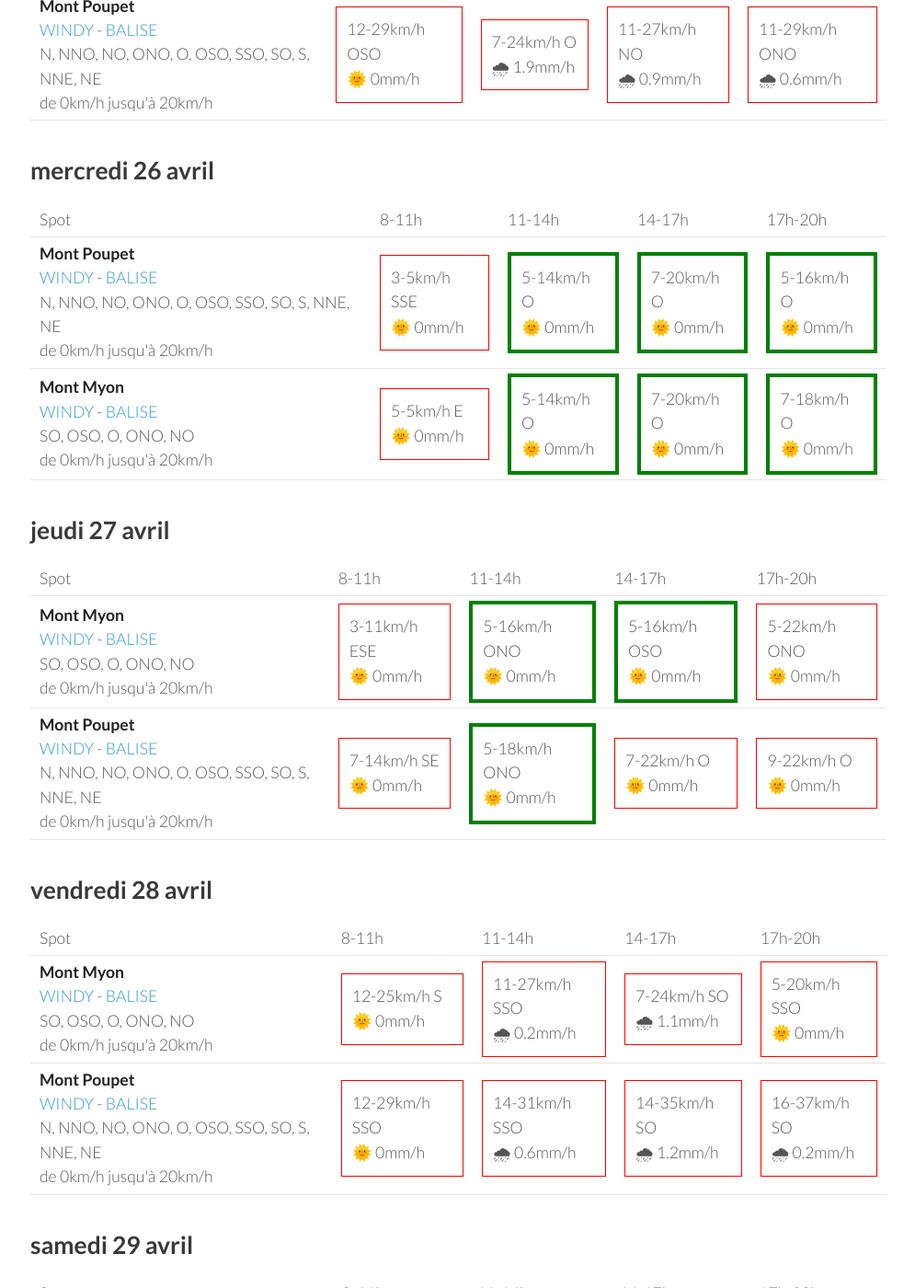
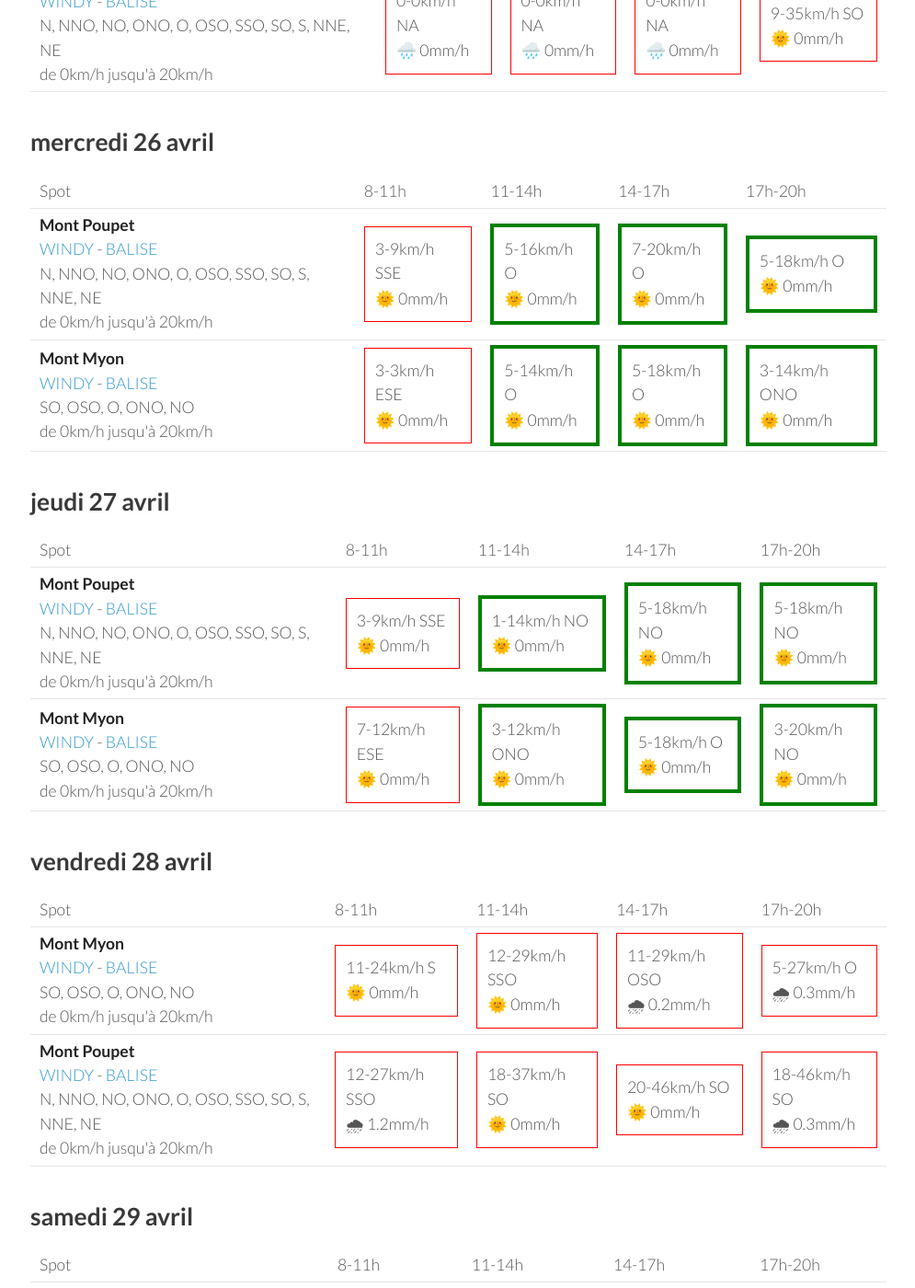
Before and after one commit to parapente-dans-le-nord/parapente-dans-le-nord.github.io, a Jekyll site: the page built from jura.markdown, in a window 1280 px wide and 1400 px high, scrolled down 526 px. Shown: the whole window at 92% size, without its empty margins (25-1020 px from the left). Built offline with Jekyll 4.4.1, drawn with Linux system fonts in a browser that asks for light colours; some of the changed text lies outside the part shown.

Commit message:
update index.markdown

```diff
--- a/jura.markdown
+++ b/jura.markdown
@@ -24,21 +24,19 @@ page mise à jour le mardi 25 avril 13:20
 <tr>
         <td><strong>Mont Myon</strong><br><a href="https://windy.com/46.331/5.397?45.898,5.394,8,m:eWoagj8">WINDY</a> - <span class=""><a href="http://www.balisemeteo.com/balise.php?idBalise=70">BALISE</a> </span><br> <span class="vent-favorable">SO, OSO, O, ONO, NO</span><br><span class="force-vent">de 0km/h jusqu'à 20km/h</span> </td>
 
-            <td><div class="flyable"><p>5-16km/h O</p><p>🌞 0mm/h</p></div></td>
-            <td><div class="flyable"><p>5-20km/h O</p><p>🌧 0.4mm/h</p></div></td>
-            <td><div class="not-flyable"><p>9-22km/h ONO</p><p>🌧 0.8mm/h</p></div></td>
-            <td><div class="not-flyable"><p>9-24km/h ONO</p><p>🌞 0mm/h</p></div></td>
-
+            <td><div class="not-flyable"><p>0-0km/h NA</p><p>🌧️ 0mm/h</p></div></td>
+            <td><div class="not-flyable"><p>0-0km/h NA</p><p>🌧️ 0mm/h</p></div></td>
+            <td><div class="not-flyable"><p>0-0km/h NA</p><p>🌧️ 0mm/h</p></div></td>
+            <td><div class="not-flyable"><p>9-22km/h NO</p><p>🌞 0mm/h</p></div></td>
 
     </tr>
 <tr>
         <td><strong>Mont Poupet</strong><br><a href="https://windy.com/46.970/5.876?46.541,5.876,8">WINDY</a> - <span class=""><a href="http://www.balisemeteo.com/balise.php?idBalise=92">BALISE</a> </span><br> <span class="vent-favorable">N, NNO, NO, ONO, O, OSO, SSO, SO, S, NNE, NE</span><br><span class="force-vent">de 0km/h jusqu'à 20km/h</span> </td>
 
-            <td><div class="not-flyable"><p>12-29km/h OSO</p><p>🌞 0mm/h</p></div></td>
-            <td><div class="not-flyable"><p>7-24km/h O</p><p>🌧 1.9mm/h</p></div></td>
-            <td><div class="not-flyable"><p>11-27km/h NO</p><p>🌧 0.9mm/h</p></div></td>
-            <td><div class="not-flyable"><p>11-29km/h ONO</p><p>🌧 0.6mm/h</p></div></td>
-
+            <td><div class="not-flyable"><p>0-0km/h NA</p><p>🌧️ 0mm/h</p></div></td>
+            <td><div class="not-flyable"><p>0-0km/h NA</p><p>🌧️ 0mm/h</p></div></td>
+            <td><div class="not-flyable"><p>0-0km/h NA</p><p>🌧️ 0mm/h</p></div></td>
+            <td><div class="not-flyable"><p>9-35km/h SO</p><p>🌞 0mm/h</p></div></td>
 
     </tr>
 
@@ -60,20 +58,20 @@ page mise à jour le mardi 25 avril 13:20
 <tr>
         <td><strong>Mont Poupet</strong><br><a href="https://windy.com/46.970/5.876?46.541,5.876,8">WINDY</a> - <span class=""><a href="http://www.balisemeteo.com/balise.php?idBalise=92">BALISE</a> </span><br> <span class="vent-favorable">N, NNO, NO, ONO, O, OSO, SSO, SO, S, NNE, NE</span><br><span class="force-vent">de 0km/h jusqu'à 20km/h</span> </td>
 
-            <td><div class="not-flyable"><p>3-5km/h SSE</p><p>🌞 0mm/h</p></div></td>
-            <td><div class="flyable"><p>5-14km/h O</p><p>🌞 0mm/h</p></div></td>
+            <td><div class="not-flyable"><p>3-9km/h SSE</p><p>🌞 0mm/h</p></div></td>
+            <td><div class="flyable"><p>5-16km/h O</p><p>🌞 0mm/h</p></div></td>
             <td><div class="flyable"><p>7-20km/h O</p><p>🌞 0mm/h</p></div></td>
-            <td><div class="flyable"><p>5-16km/h O</p><p>🌞 0mm/h</p></div></td>
+            <td><div class="flyable"><p>5-18km/h O</p><p>🌞 0mm/h</p></div></td>
 
 
     </tr>
 <tr>
         <td><strong>Mont Myon</strong><br><a href="https://windy.com/46.331/5.397?45.898,5.394,8,m:eWoagj8">WINDY</a> - <span class=""><a href="http://www.balisemeteo.com/balise.php?idBalise=70">BALISE</a> </span><br> <span class="vent-favorable">SO, OSO, O, ONO, NO</span><br><span class="force-vent">de 0km/h jusqu'à 20km/h</span> </td>
 
-            <td><div class="not-flyable"><p>5-5km/h E</p><p>🌞 0mm/h</p></div></td>
+            <td><div class="not-flyable"><p>3-3km/h ESE</p><p>🌞 0mm/h</p></div></td>
             <td><div class="flyable"><p>5-14km/h O</p><p>🌞 0mm/h</p></div></td>
-            <td><div class="flyable"><p>7-20km/h O</p><p>🌞 0mm/h</p></div></td>
-            <td><div class="flyable"><p>7-18km/h O</p><p>🌞 0mm/h</p></div></td>
+            <td><div class="flyable"><p>5-18km/h O</p><p>🌞 0mm/h</p></div></td>
+            <td><div class="flyable"><p>3-14km/h ONO</p><p>🌞 0mm/h</p></div></td>
 
 
     </tr>
@@ -94,22 +92,22 @@ page mise à jour le mardi 25 avril 13:20
       <td>17h-20h</td>
     </tr>
 <tr>
-        <td><strong>Mont Myon</strong><br><a href="https://windy.com/46.331/5.397?45.898,5.394,8,m:eWoagj8">WINDY</a> - <span class=""><a href="http://www.balisemeteo.com/balise.php?idBalise=70">BALISE</a> </span><br> <span class="vent-favorable">SO, OSO, O, ONO, NO</span><br><span class="force-vent">de 0km/h jusqu'à 20km/h</span> </td>
+        <td><strong>Mont Poupet</strong><br><a href="https://windy.com/46.970/5.876?46.541,5.876,8">WINDY</a> - <span class=""><a href="http://www.balisemeteo.com/balise.php?idBalise=92">BALISE</a> </span><br> <span class="vent-favorable">N, NNO, NO, ONO, O, OSO, SSO, SO, S, NNE, NE</span><br><span class="force-vent">de 0km/h jusqu'à 20km/h</span> </td>
 
-            <td><div class="not-flyable"><p>3-11km/h ESE</p><p>🌞 0mm/h</p></div></td>
-            <td><div class="flyable"><p>5-16km/h ONO</p><p>🌞 0mm/h</p></div></td>
-            <td><div class="flyable"><p>5-16km/h OSO</p><p>🌞 0mm/h</p></div></td>
-            <td><div class="not-flyable"><p>5-22km/h ONO</p><p>🌞 0mm/h</p></div></td>
+            <td><div class="not-flyable"><p>3-9km/h SSE</p><p>🌞 0mm/h</p></div></td>
+            <td><div class="flyable"><p>1-14km/h NO</p><p>🌞 0mm/h</p></div></td>
+            <td><div class="flyable"><p>5-18km/h NO</p><p>🌞 0mm/h</p></div></td>
+            <td><div class="flyable"><p>5-18km/h NO</p><p>🌞 0mm/h</p></div></td>
 
 
     </tr>
 <tr>
-        <td><strong>Mont Poupet</strong><br><a href="https://windy.com/46.970/5.876?46.541,5.876,8">WINDY</a> - <span class=""><a href="http://www.balisemeteo.com/balise.php?idBalise=92">BALISE</a> </span><br> <span class="vent-favorable">N, NNO, NO, ONO, O, OSO, SSO, SO, S, NNE, NE</span><br><span class="force-vent">de 0km/h jusqu'à 20km/h</span> </td>
+        <td><strong>Mont Myon</strong><br><a href="https://windy.com/46.331/5.397?45.898,5.394,8,m:eWoagj8">WINDY</a> - <span class=""><a href="http://www.balisemeteo.com/balise.php?idBalise=70">BALISE</a> </span><br> <span class="vent-favorable">SO, OSO, O, ONO, NO</span><br><span class="force-vent">de 0km/h jusqu'à 20km/h</span> </td>
 
-            <td><div class="not-flyable"><p>7-14km/h SE</p><p>🌞 0mm/h</p></div></td>
-            <td><div class="flyable"><p>5-18km/h ONO</p><p>🌞 0mm/h</p></div></td>
-            <td><div class="not-flyable"><p>7-22km/h O</p><p>🌞 0mm/h</p></div></td>
-            <td><div class="not-flyable"><p>9-22km/h O</p><p>🌞 0mm/h</p></div></td>
+            <td><div class="not-flyable"><p>7-12km/h ESE</p><p>🌞 0mm/h</p></div></td>
+            <td><div class="flyable"><p>3-12km/h ONO</p><p>🌞 0mm/h</p></div></td>
+            <td><div class="flyable"><p>5-18km/h O</p><p>🌞 0mm/h</p></div></td>
+            <td><div class="flyable"><p>3-20km/h NO</p><p>🌞 0mm/h</p></div></td>
 
 
     </tr>
@@ -132,20 +130,20 @@ page mise à jour le mardi 25 avril 13:20
 <tr>
         <td><strong>Mont Myon</strong><br><a href="https://windy.com/46.331/5.397?45.898,5.394,8,m:eWoagj8">WINDY</a> - <span class=""><a href="http://www.balisemeteo.com/balise.php?idBalise=70">BALISE</a> </span><br> <span class="vent-favorable">SO, OSO, O, ONO, NO</span><br><span class="force-vent">de 0km/h jusqu'à 20km/h</span> </td>
 
-            <td><div class="not-flyable"><p>12-25km/h S</p><p>🌞 0mm/h</p></div></td>
-            <td><div class="not-flyable"><p>11-27km/h SSO</p><p>🌧 0.2mm/h</p></div></td>
-            <td><div class="not-flyable"><p>7-24km/h SO</p><p>🌧 1.1mm/h</p></div></td>
-            <td><div class="not-flyable"><p>5-20km/h SSO</p><p>🌞 0mm/h</p></div></td>
+            <td><div class="not-flyable"><p>11-24km/h S</p><p>🌞 0mm/h</p></div></td>
+            <td><div class="not-flyable"><p>12-29km/h SSO</p><p>🌞 0mm/h</p></div></td>
+            <td><div class="not-flyable"><p>11-29km/h OSO</p><p>🌧 0.2mm/h</p></div></td>
+            <td><div class="not-flyable"><p>5-27km/h O</p><p>🌧 0.3mm/h</p></div></td>
 
 
     </tr>
 <tr>
         <td><strong>Mont Poupet</strong><br><a href="https://windy.com/46.970/5.876?46.541,5.876,8">WINDY</a> - <span class=""><a href="http://www.balisemeteo.com/balise.php?idBalise=92">BALISE</a> </span><br> <span class="vent-favorable">N, NNO, NO, ONO, O, OSO, SSO, SO, S, NNE, NE</span><br><span class="force-vent">de 0km/h jusqu'à 20km/h</span> </td>
 
-            <td><div class="not-flyable"><p>12-29km/h SSO</p><p>🌞 0mm/h</p></div></td>
-            <td><div class="not-flyable"><p>14-31km/h SSO</p><p>🌧 0.6mm/h</p></div></td>
-            <td><div class="not-flyable"><p>14-35km/h SO</p><p>🌧 1.2mm/h</p></div></td>
-            <td><div class="not-flyable"><p>16-37km/h SO</p><p>🌧 0.2mm/h</p></div></td>
+            <td><div class="not-flyable"><p>12-27km/h SSO</p><p>🌧 1.2mm/h</p></div></td>
+            <td><div class="not-flyable"><p>18-37km/h SO</p><p>🌞 0mm/h</p></div></td>
+            <td><div class="not-flyable"><p>20-46km/h SO</p><p>🌞 0mm/h</p></div></td>
+            <td><div class="not-flyable"><p>18-46km/h SO</p><p>🌧 0.3mm/h</p></div></td>
 
 
     </tr>
@@ -179,9 +177,9 @@ page mise à jour le mardi 25 avril 13:20
         <td><strong>Mont Myon</strong><br><a href="https://windy.com/46.331/5.397?45.898,5.394,8,m:eWoagj8">WINDY</a> - <span class=""><a href="http://www.balisemeteo.com/balise.php?idBalise=70">BALISE</a> </span><br> <span class="vent-favorable">SO, OSO, O, ONO, NO</span><br><span class="force-vent">de 0km/h jusqu'à 20km/h</span> </td>
 
             <td><div class="not-flyable"><p>3-12km/h ENE</p><p>🌞 0mm/h</p></div></td>
-            <td><div class="not-flyable"><p>7-18km/h NNO</p><p>🌞 0mm/h</p></div></td>
-            <td><div class="not-flyable"><p>9-24km/h NNO</p><p>🌞 0mm/h</p></div></td>
-            <td><div class="not-flyable"><p>7-22km/h N</p><p>🌞 0mm/h</p></div></td>
+            <td><div class="not-flyable"><p>7-20km/h NNO</p><p>🌞 0mm/h</p></div></td>
+            <td><div class="not-flyable"><p>11-27km/h NNO</p><p>🌞 0mm/h</p></div></td>
+            <td><div class="not-flyable"><p>11-27km/h N</p><p>🌞 0mm/h</p></div></td>
 
 
     </tr>
@@ -202,6 +200,16 @@ page mise à jour le mardi 25 avril 13:20
       <td>17h-20h</td>
     </tr>
 <tr>
+        <td><strong>Mont Myon</strong><br><a href="https://windy.com/46.331/5.397?45.898,5.394,8,m:eWoagj8">WINDY</a> - <span class=""><a href="http://www.balisemeteo.com/balise.php?idBalise=70">BALISE</a> </span><br> <span class="vent-favorable">SO, OSO, O, ONO, NO</span><br><span class="force-vent">de 0km/h jusqu'à 20km/h</span> </td>
+
+            <td><div class="flyable"><p>3-14km/h NO</p><p>🌧 0.2mm/h</p></div></td>
+            <td><div class="flyable"><p>7-20km/h NO</p><p>🌞 0mm/h</p></div></td>
+            <td><div class="not-flyable"><p>7-24km/h NO</p><p>🌧 0.3mm/h</p></div></td>
+            <td><div class="flyable"><p>3-16km/h OSO</p><p>🌧 0.5mm/h</p></div></td>
+
+
+    </tr>
+<tr>
         <td><strong>Mont Poupet</strong><br><a href="https://windy.com/46.970/5.876?46.541,5.876,8">WINDY</a> - <span class=""><a href="http://www.balisemeteo.com/balise.php?idBalise=92">BALISE</a> </span><br> <span class="vent-favorable">N, NNO, NO, ONO, O, OSO, SSO, SO, S, NNE, NE</span><br><span class="force-vent">de 0km/h jusqu'à 20km/h</span> </td>
 
             <td><div class="not-flyable"><p>7-20km/h N</p><p>🌧 11mm/h</p></div></td>
@@ -211,16 +219,6 @@ page mise à jour le mardi 25 avril 13:20
 
 
     </tr>
-<tr>
-        <td><strong>Mont Myon</strong><br><a href="https://windy.com/46.331/5.397?45.898,5.394,8,m:eWoagj8">WINDY</a> - <span class=""><a href="http://www.balisemeteo.com/balise.php?idBalise=70">BALISE</a> </span><br> <span class="vent-favorable">SO, OSO, O, ONO, NO</span><br><span class="force-vent">de 0km/h jusqu'à 20km/h</span> </td>
-
-            <td><div class="not-flyable"><p>12-25km/h NO</p><p>🌧 9mm/h</p></div></td>
-            <td><div class="not-flyable"><p>12-35km/h NO</p><p>🌧 6mm/h</p></div></td>
-            <td><div class="not-flyable"><p>7-29km/h NNO</p><p>🌧 1.4mm/h</p></div></td>
-            <td><div class="not-flyable"><p>5-27km/h NNE</p><p>🌧 1mm/h</p></div></td>
-
-
-    </tr>
 
 </tbody>
 </table>
```
Also changed, not shown: other parts of jura.markdown (+1 -1 lines).
